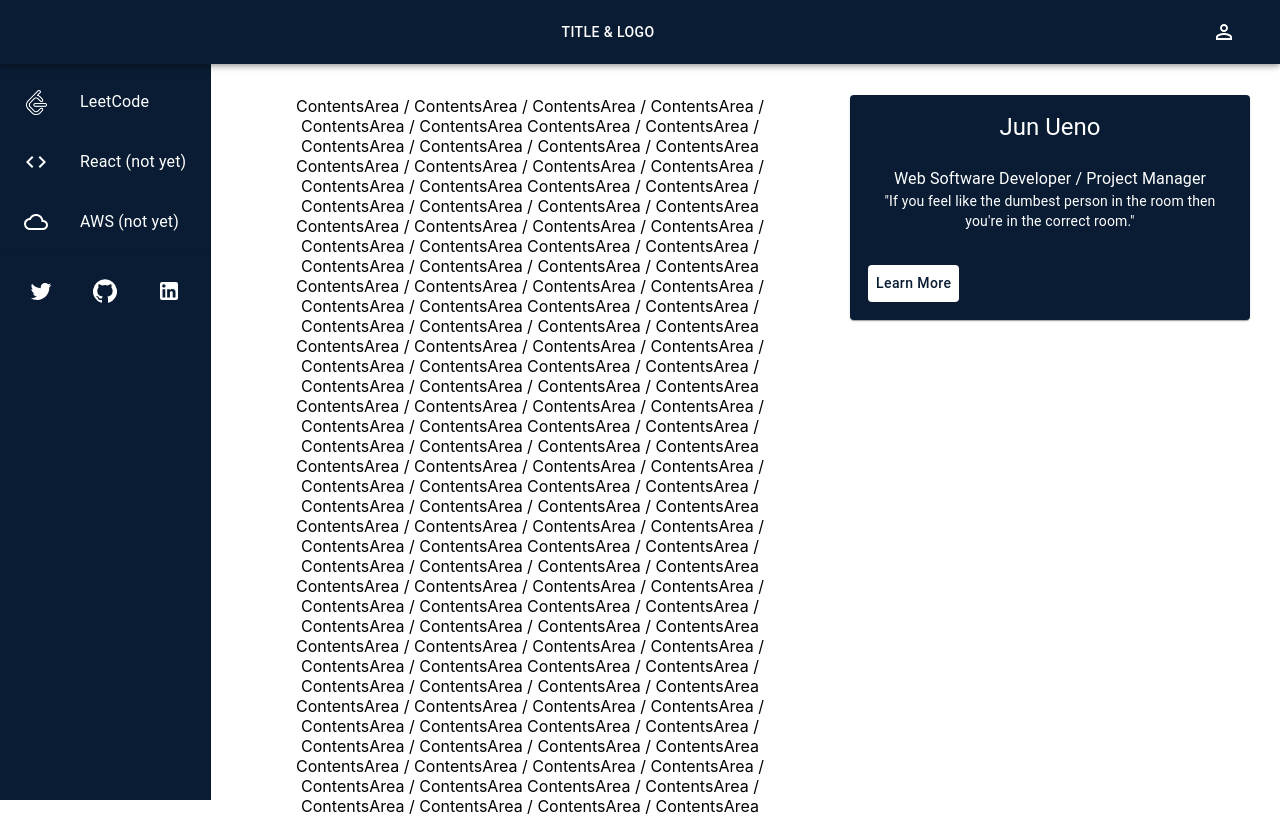
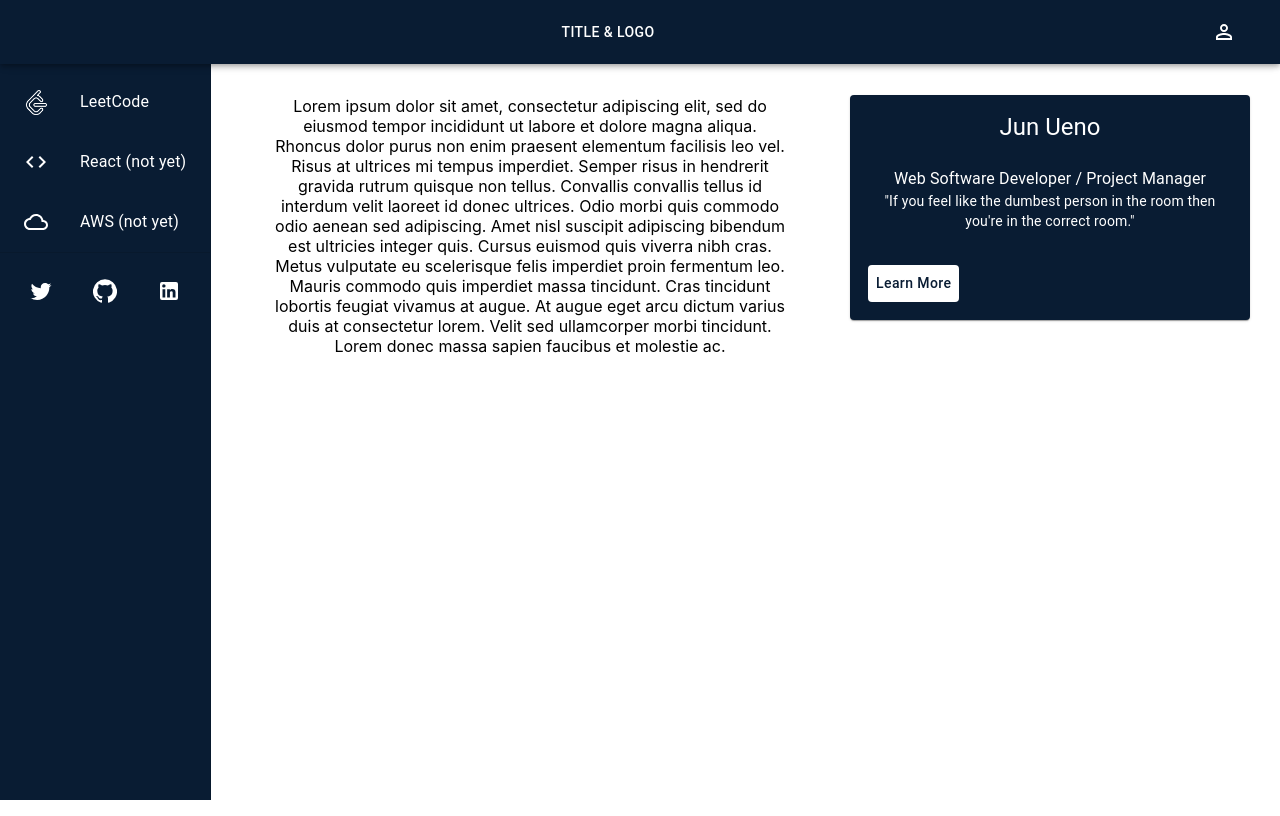
Before and after one commit to jun-uen0/react-techs, a React (Create React App) app: page / in a window 1280 px wide. Shown: the top 816 px of the page. Built offline with nearby package versions, Linux system fonts and the light colour scheme.

Commit message:
added contents area

```diff
--- a/src/components/Layout/ContentsArea/ContentsArea.tsx
+++ b/src/components/Layout/ContentsArea/ContentsArea.tsx
@@ -1,55 +1,27 @@
+import Box from '@material-ui/core/Box'
+
 const ContentsArea: React.FC = () => {
 
   return (
     <>
-      <p>
-        ContentsArea / ContentsArea / ContentsArea / ContentsArea / ContentsArea / ContentsArea
-        ContentsArea / ContentsArea / ContentsArea / ContentsArea / ContentsArea / ContentsArea
-        ContentsArea / ContentsArea / ContentsArea / ContentsArea / ContentsArea / ContentsArea
-        ContentsArea / ContentsArea / ContentsArea / ContentsArea / ContentsArea / ContentsArea
-        ContentsArea / ContentsArea / ContentsArea / ContentsArea / ContentsArea / ContentsArea
-        ContentsArea / ContentsArea / ContentsArea / ContentsArea / ContentsArea / ContentsArea
-        ContentsArea / ContentsArea / ContentsArea / ContentsArea / ContentsArea / ContentsArea
-        ContentsArea / ContentsArea / ContentsArea / ContentsArea / ContentsArea / ContentsArea
-        ContentsArea / ContentsArea / ContentsArea / ContentsArea / ContentsArea / ContentsArea
-        ContentsArea / ContentsArea / ContentsArea / ContentsArea / ContentsArea / ContentsArea
-        ContentsArea / ContentsArea / ContentsArea / ContentsArea / ContentsArea / ContentsArea
-        ContentsArea / ContentsArea / ContentsArea / ContentsArea / ContentsArea / ContentsArea
-        ContentsArea / ContentsArea / ContentsArea / ContentsArea / ContentsArea / ContentsArea
-        ContentsArea / ContentsArea / ContentsArea / ContentsArea / ContentsArea / ContentsArea
-        ContentsArea / ContentsArea / ContentsArea / ContentsArea / ContentsArea / ContentsArea
-        ContentsArea / ContentsArea / ContentsArea / ContentsArea / ContentsArea / ContentsArea
-        ContentsArea / ContentsArea / ContentsArea / ContentsArea / ContentsArea / ContentsArea
-        ContentsArea / ContentsArea / ContentsArea / ContentsArea / ContentsArea / ContentsArea
-        ContentsArea / ContentsArea / ContentsArea / ContentsArea / ContentsArea / ContentsArea
-        ContentsArea / ContentsArea / ContentsArea / ContentsArea / ContentsArea / ContentsArea
-        ContentsArea / ContentsArea / ContentsArea / ContentsArea / ContentsArea / ContentsArea
-        ContentsArea / ContentsArea / ContentsArea / ContentsArea / ContentsArea / ContentsArea
-        ContentsArea / ContentsArea / ContentsArea / ContentsArea / ContentsArea / ContentsArea
-        ContentsArea / ContentsArea / ContentsArea / ContentsArea / ContentsArea / ContentsArea
-        ContentsArea / ContentsArea / ContentsArea / ContentsArea / ContentsArea / ContentsArea
-        ContentsArea / ContentsArea / ContentsArea / ContentsArea / ContentsArea / ContentsArea
-        ContentsArea / ContentsArea / ContentsArea / ContentsArea / ContentsArea / ContentsArea
-        ContentsArea / ContentsArea / ContentsArea / ContentsArea / ContentsArea / ContentsArea
-        ContentsArea / ContentsArea / ContentsArea / ContentsArea / ContentsArea / ContentsArea
-        ContentsArea / ContentsArea / ContentsArea / ContentsArea / ContentsArea / ContentsArea
-        ContentsArea / ContentsArea / ContentsArea / ContentsArea / ContentsArea / ContentsArea
-        ContentsArea / ContentsArea / ContentsArea / ContentsArea / ContentsArea / ContentsArea
-        ContentsArea / ContentsArea / ContentsArea / ContentsArea / ContentsArea / ContentsArea
-        ContentsArea / ContentsArea / ContentsArea / ContentsArea / ContentsArea / ContentsArea
-        ContentsArea / ContentsArea / ContentsArea / ContentsArea / ContentsArea / ContentsArea
-        ContentsArea / ContentsArea / ContentsArea / ContentsArea / ContentsArea / ContentsArea
-        ContentsArea / ContentsArea / ContentsArea / ContentsArea / ContentsArea / ContentsArea
-        ContentsArea / ContentsArea / ContentsArea / ContentsArea / ContentsArea / ContentsArea
-        ContentsArea / ContentsArea / ContentsArea / ContentsArea / ContentsArea / ContentsArea
-        ContentsArea / ContentsArea / ContentsArea / ContentsArea / ContentsArea / ContentsArea
-        ContentsArea / ContentsArea / ContentsArea / ContentsArea / ContentsArea / ContentsArea
-        ContentsArea / ContentsArea / ContentsArea / ContentsArea / ContentsArea / ContentsArea
-        ContentsArea / ContentsArea / ContentsArea / ContentsArea / ContentsArea / ContentsArea
-        ContentsArea / ContentsArea / ContentsArea / ContentsArea / ContentsArea / ContentsArea
-        ContentsArea / ContentsArea / ContentsArea / ContentsArea / ContentsArea / ContentsArea
-        ContentsArea / ContentsArea / ContentsArea / ContentsArea / ContentsArea / ContentsArea
-      </p>
+      <Box
+        sx={{ flexGrow: 1, bgcolor: 'background.default', p: 3 }}
+      >
+        <p>
+          Lorem ipsum dolor sit amet, consectetur adipiscing elit, sed do eiusmod
+          tempor incididunt ut labore et dolore magna aliqua. Rhoncus dolor purus non
+          enim praesent elementum facilisis leo vel. Risus at ultrices mi tempus
+          imperdiet. Semper risus in hendrerit gravida rutrum quisque non tellus.
+          Convallis convallis tellus id interdum velit laoreet id donec ultrices.
+          Odio morbi quis commodo odio aenean sed adipiscing. Amet nisl suscipit
+          adipiscing bibendum est ultricies integer quis. Cursus euismod quis viverra
+          nibh cras. Metus vulputate eu scelerisque felis imperdiet proin fermentum
+          leo. Mauris commodo quis imperdiet massa tincidunt. Cras tincidunt lobortis
+          feugiat vivamus at augue. At augue eget arcu dictum varius duis at
+          consectetur lorem. Velit sed ullamcorper morbi tincidunt. Lorem donec massa
+          sapien faucibus et molestie ac.
+        </p>
+      </Box>
     </>
   )
 }
```
